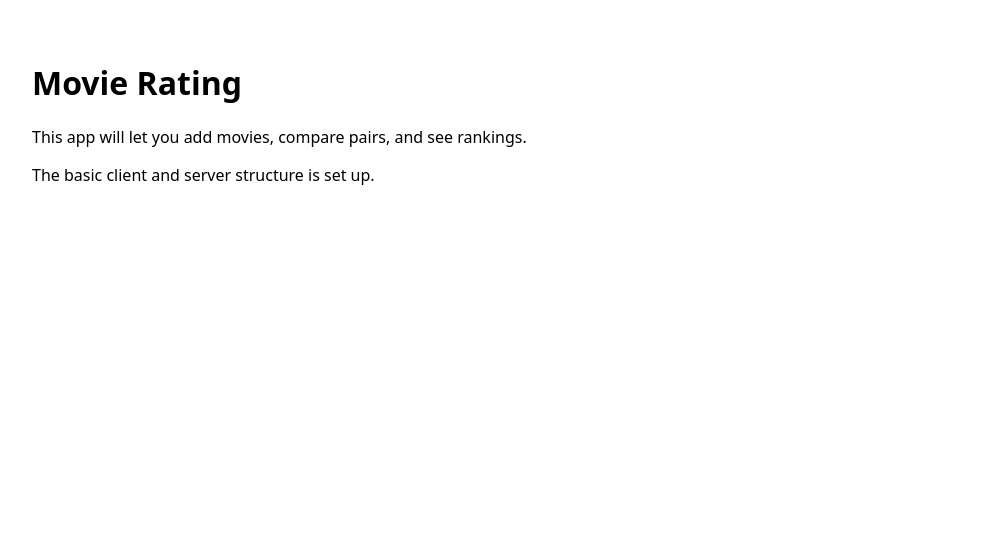
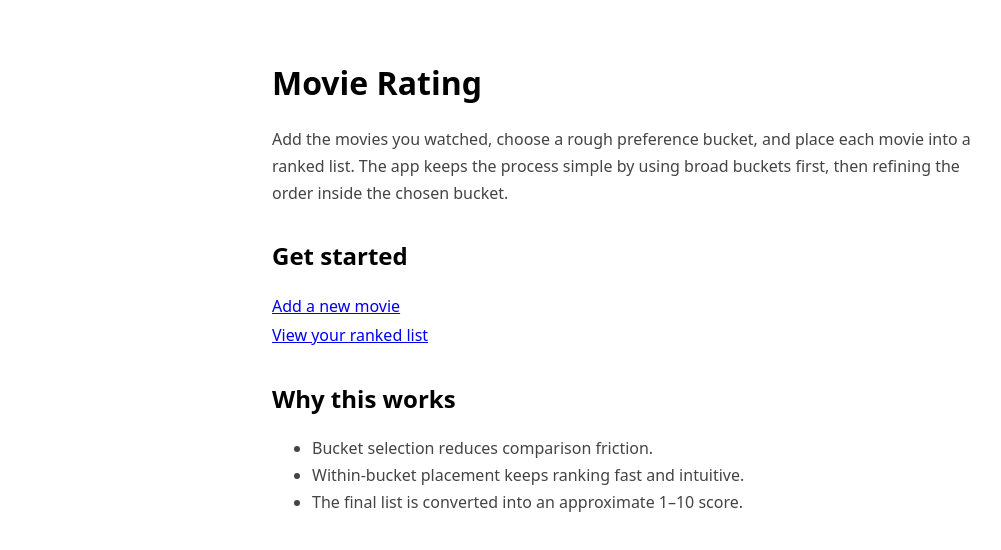
Before and after one commit to sophiasuebeen/movie-rating, a React (Vite) app in the folder client/: page / in a window 1280 px wide. Shown: the top 550 px of the page, without its empty margins (8-1009 px from the left). Built offline with nearby package versions, Linux system fonts and the light colour scheme; the HTML template or start-up script is replaced by a standard one.

Commit message:
feat: add basic homepage

```diff
--- a/client/src/App.jsx
+++ b/client/src/App.jsx
@@ -1,9 +1,33 @@
 export default function App() {
   return (
-    <main style={{ fontFamily: 'system-ui, sans-serif', padding: '2rem' }}>
-      <h1>Movie Rating</h1>
-      <p>This app will let you add movies, compare pairs, and see rankings.</p>
-      <p>The basic client and server structure is set up.</p>
+    <main style={{ fontFamily: 'system-ui, sans-serif', padding: '2rem', maxWidth: 720, margin: '0 auto' }}>
+      <header>
+        <h1>Movie Rating</h1>
+        <p style={{ color: '#444', lineHeight: 1.7 }}>
+          Add the movies you watched, choose a rough preference bucket, and place each movie into a ranked list. The app keeps the process simple by using broad buckets first, then refining the order inside the chosen bucket.
+        </p>
+      </header>
+
+      <section style={{ marginTop: '2rem' }}>
+        <h2>Get started</h2>
+        <ul style={{ listStyle: 'none', padding: 0, lineHeight: 1.8 }}>
+          <li>
+            <a href="/add-movie">Add a new movie</a>
+          </li>
+          <li>
+            <a href="/ranking">View your ranked list</a>
+          </li>
+        </ul>
+      </section>
+
+      <section style={{ marginTop: '2rem' }}>
+        <h2>Why this works</h2>
+        <ul style={{ color: '#444', lineHeight: 1.7 }}>
+          <li>Bucket selection reduces comparison friction.</li>
+          <li>Within-bucket placement keeps ranking fast and intuitive.</li>
+          <li>The final list is converted into an approximate 1–10 score.</li>
+        </ul>
+      </section>
     </main>
   );
 }
```
